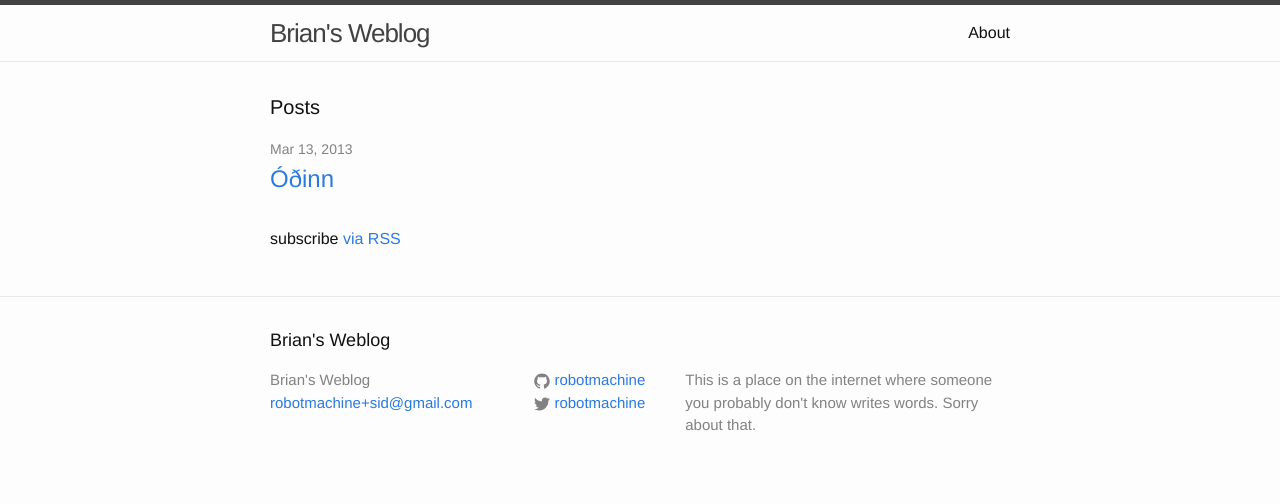
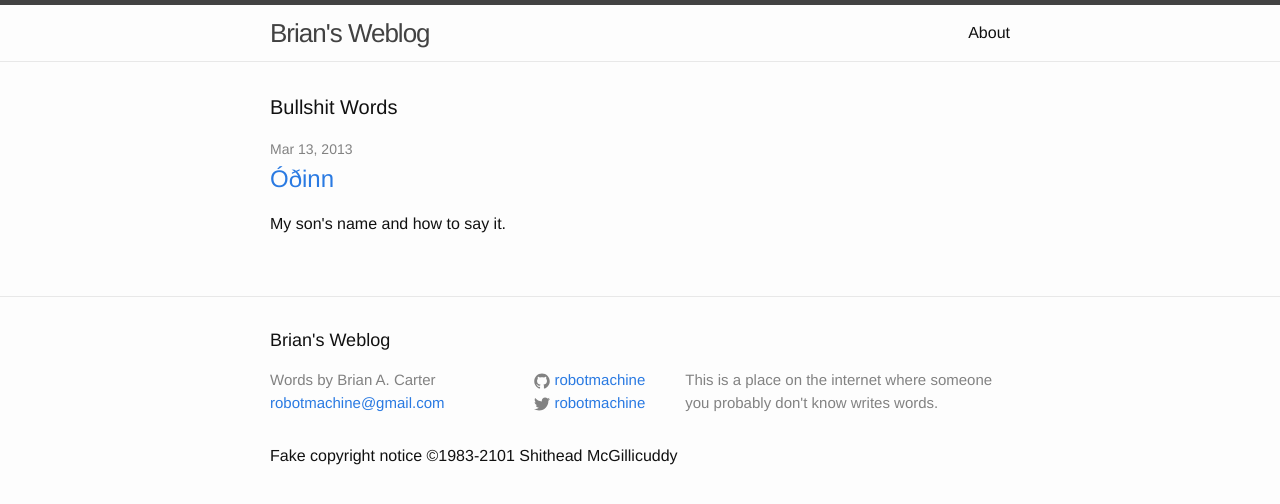
Before and after one commit to robotmachine/Jekyll-Blog, a Jekyll site: the page built from index.html, in a window 1280 px wide. Shown: the top 504 px of the page. Built offline with Jekyll 4.4.1, drawn with Linux system fonts in a browser that asks for light colours.

Commit message:
Minor updates

```diff
--- a/_config.yml
+++ b/_config.yml
@@ -1,12 +1,10 @@
 # Site settings
 title: Brian's Weblog
-email: robotmachine+sid@gmail.com
+email: robotmachine@gmail.com
 description: > # this means to ignore newlines until "baseurl:"
     This is a place on the internet where someone you
     probably don't know writes words.
-
-    Sorry about that.
-baseurl: "/~robotmachine/" # the subpath of your site, e.g. /blog/
+baseurl: "/~robotmachine" # the subpath of your site, e.g. /blog/
 url: "http://silenceisdefeat.net" # the base hostname & protocol for your site
 twitter_username: robotmachine
 github_username:  robotmachine
--- a/_includes/footer.html
+++ b/_includes/footer.html
@@ -7,7 +7,7 @@
     <div class="footer-col-wrapper">
       <div class="footer-col  footer-col-1">
         <ul class="contact-list">
-          <li>{{ site.title }}</li>
+          <li>Words by Brian A. Carter</li>
           <li><a href="mailto:{{ site.email }}">{{ site.email }}</a></li>
         </ul>
       </div>
@@ -50,6 +50,7 @@
       </div>
     </div>
 
+  Fake copyright notice ©1983-2101 Shithead McGillicuddy
   </div>
 
 </footer>
--- a/index.html
+++ b/index.html
@@ -4,7 +4,7 @@ layout: default
 
 <div class="home">
 
-  <h1 class="page-heading">Posts</h1>
+  <h1 class="page-heading">Bullshit Words</h1>
 
   <ul class="post-list">
     {% for post in site.posts %}
@@ -14,10 +14,9 @@ layout: default
         <h2>
           <a class="post-link" href="{{ post.url | prepend: site.baseurl }}">{{ post.title }}</a>
         </h2>
+          {{ post.excerpt }}
       </li>
     {% endfor %}
   </ul>
 
-  <p class="rss-subscribe">subscribe <a href="{{ "/feed.xml" | prepend: site.baseurl }}">via RSS</a></p>
-
 </div>
```
